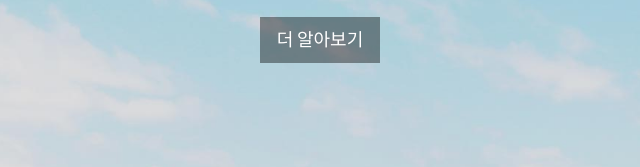
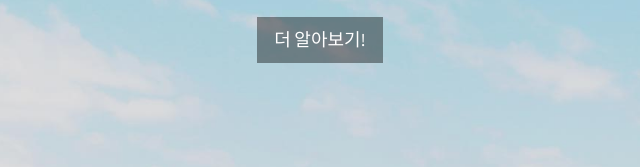
Before and after one commit to suuuuubin/suuuuubin.github.io, a plain HTML site: page index.html in a window 1280 px wide. Shown: the part 405-572 px from the top of the page, 320-960 px from the left. Drawn offline with nearby package versions, Linux system fonts and the light colour scheme.

Commit message:
안녕하세요넣음

```diff
--- a/index.html
+++ b/index.html
@@ -63,7 +63,7 @@
         <div class="text-vertical-center">
             <h1>안녕하세요~</h1>
             <br>
-            <a href="#about" class="btn btn-dark btn-lg">더 알아보기</a>
+            <a href="#about" class="btn btn-dark btn-lg">더 알아보기!</a>
         </div>
     </header>
 
```
